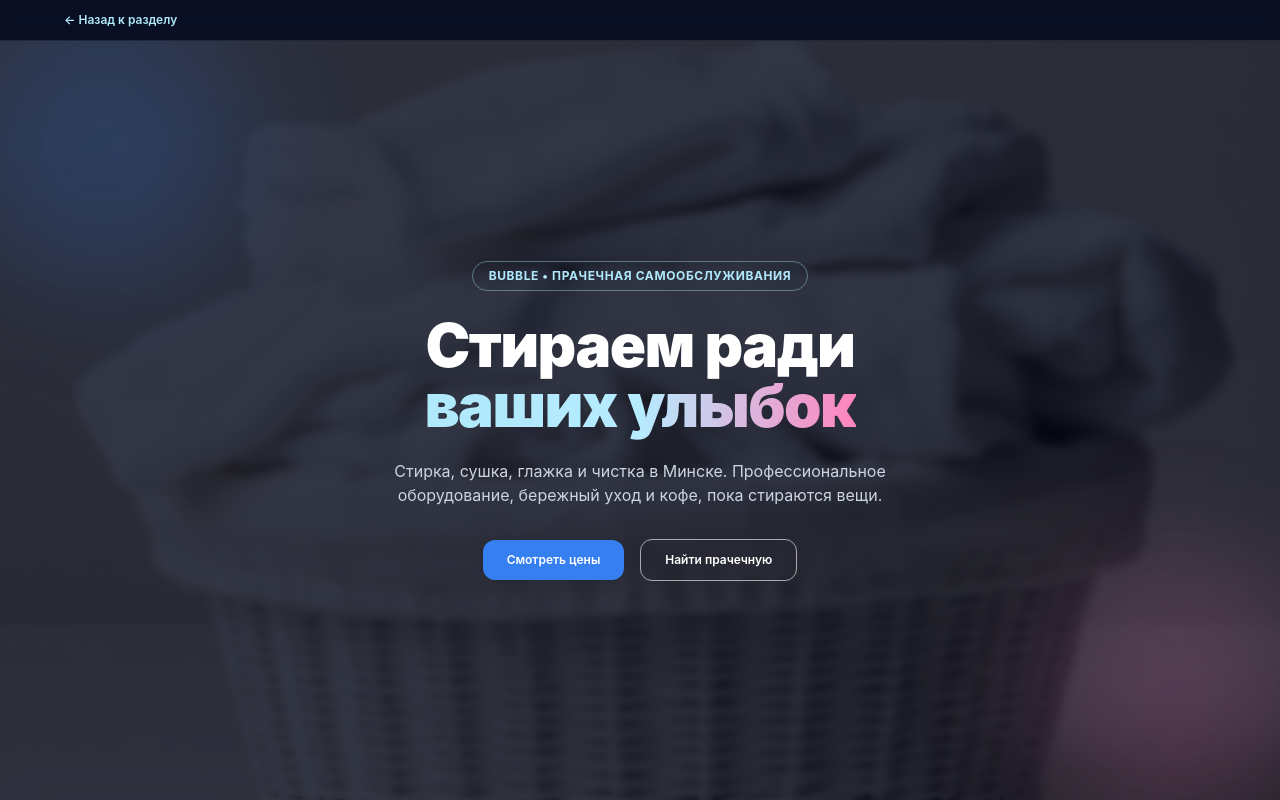
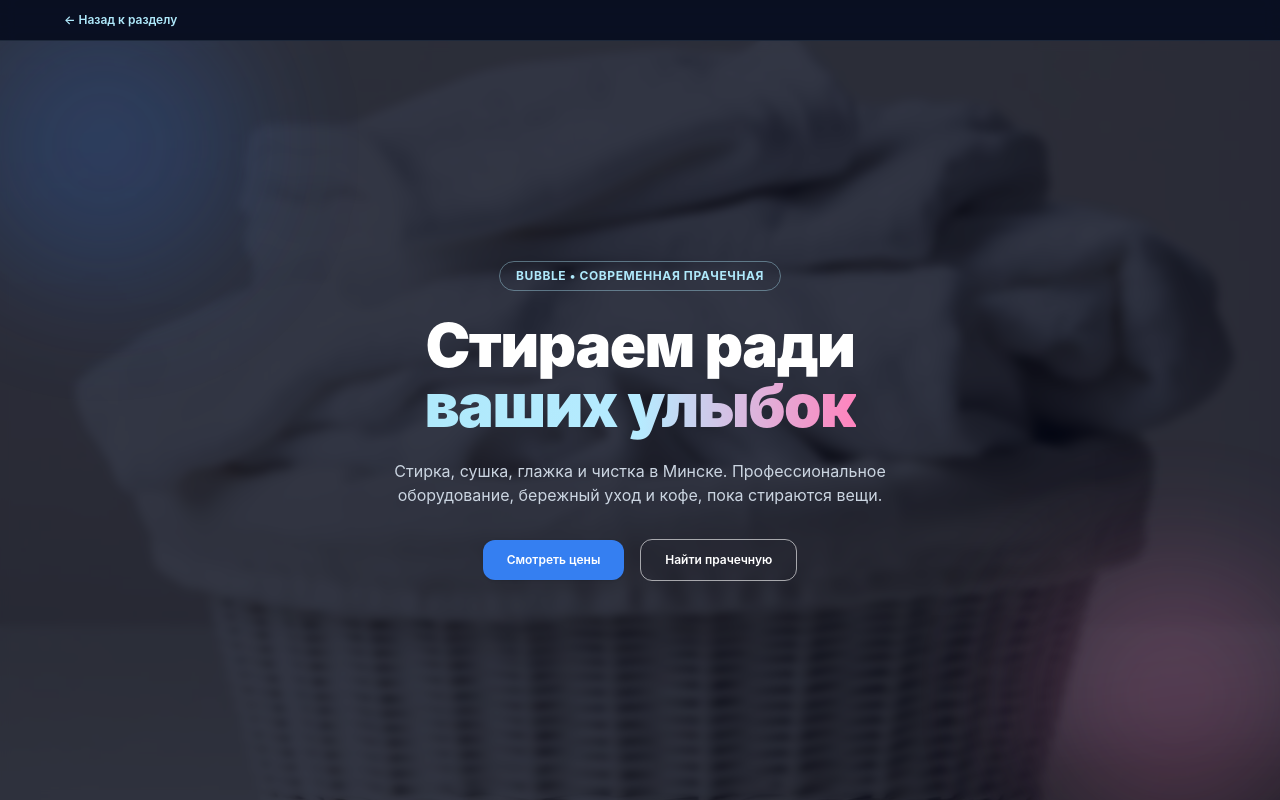
Before and after one commit to eueeeo/bubble, a Laravel app: page /archive/pr9-10/1-2/2-1.html in a window 1280 px wide. Run offline with Laravel 12, Linux system fonts and the light colour scheme; parts of the project's set-up code (start-up, migrations or seed data) failed here and were passed over.

Commit message:
Update service description: remove self-service mentions

```diff
--- a/archive/pr9-10/1-2/2-1.html
+++ b/archive/pr9-10/1-2/2-1.html
@@ -25,7 +25,7 @@
 
     <div class="relative z-10 max-w-3xl mx-auto text-center space-y-6">
       <span class="inline-block px-4 py-1.5 rounded-full border border-bubble-blue-ice/40 text-bubble-blue-ice text-xs font-bold uppercase tracking-wider">
-        Bubble • Прачечная самообслуживания
+        Bubble • Современная прачечная
       </span>
 
       <h1 class="text-4xl sm:text-6xl font-black tracking-tight">
--- a/resources/js/App.vue
+++ b/resources/js/App.vue
@@ -147,7 +147,7 @@
         <div>
           <a class="text-white dark:text-bubble-blue-ice text-[26px] font-black tracking-[-1.4px]" href="/#home">Bubble.</a>
           <p class="mt-2 text-[#dce4f5] dark:text-[#94a9c9] text-xs leading-relaxed">
-            Стираем без заморочек. Прачечная самообслуживания с современной техникой и быстрой доставкой чистых вещей прямо до вашей двери.
+            Стираем без заморочек. Современная прачечная с профессиональной техникой и быстрой доставкой чистых вещей прямо до вашей двери.
           </p>
         </div>
 
--- a/resources/js/views/HomeView.vue
+++ b/resources/js/views/HomeView.vue
@@ -12,7 +12,7 @@
       <div class="relative z-10 w-[min(1180px,calc(100%-48px))] mx-auto">
         <div class="max-w-2xl">
           <span class="inline-block px-4 py-1.5 rounded-full border-2 border-bubble-blue-light/60 dark:border-[#357ff1] text-white dark:text-bubble-blue-ice text-xs font-bold mb-6">
-            Bubble • Прачечная самообслуживания
+            Bubble • Современная прачечная
           </span>
           <h1 class="text-white dark:text-bubble-blue-ice font-black text-5xl sm:text-6xl lg:text-[72px] leading-[0.96] tracking-tight mb-6">
             Стираем ради<br>ваших улыбок
```
Also changed, not shown: README.md.
